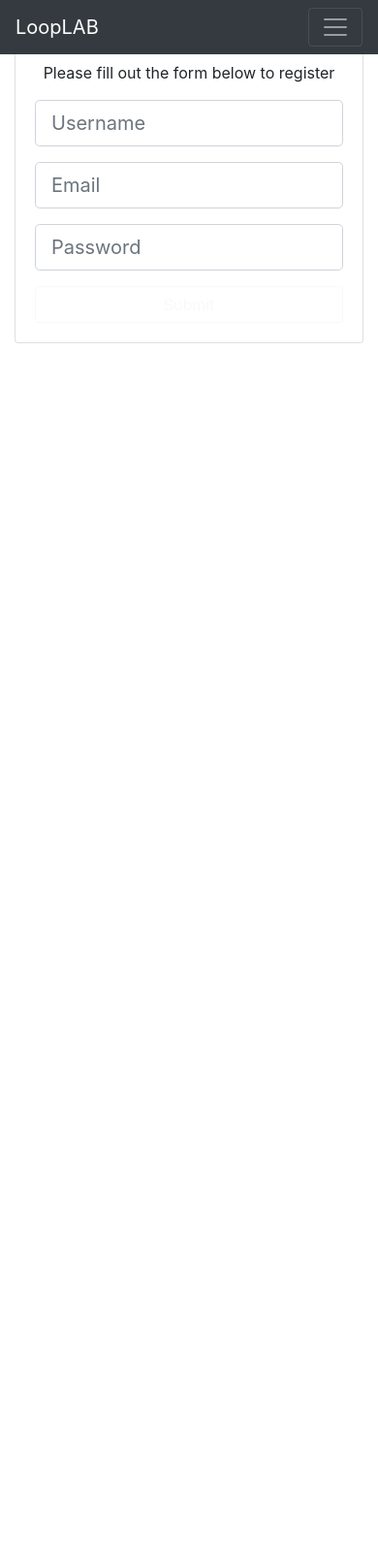
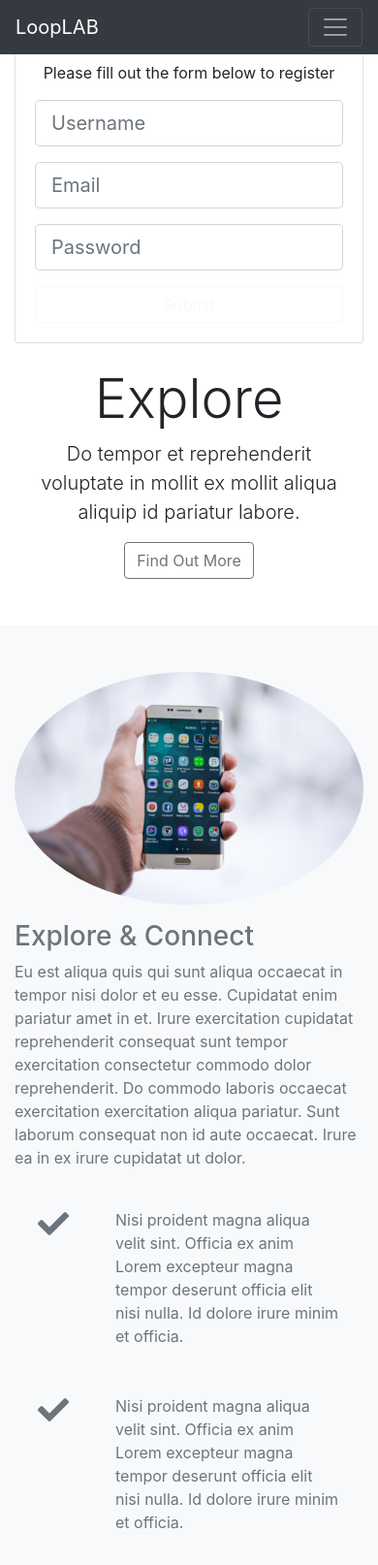
Before and after one commit to kbmp82/bootstrap-loopLAB, a website: page app/index.html in a window 390 px wide. Shown: the whole page at 97% size. Before the commit the page ends 844 px from the top, so only its background shows below. Drawn offline with nearby package versions, Linux system fonts and the light colour scheme.

Commit message:
Completed explore section

```diff
--- a/app/assets/styles/modules/_feature-item.css
+++ b/app/assets/styles/modules/_feature-item.css
@@ -3,11 +3,20 @@
     margin-bottom: -1.5em;
 
     &__icon {
-        border: $mainBlue 2px solid;
         border-radius: 7px;
-        color: $mainBlue;
         padding: 2px;
-        background-color: #fff;
+
+        &--blue {
+            color: $mainBlue;
+            border: $mainBlue 2px solid;
+            background-color: #fff;
+        }
+
+        &--dark-grey {
+            background-color: #333;
+            color: #fff;
+            border: #6c757d 2px solid;
+        }
 
     }
 }
--- a/app/index.html
+++ b/app/index.html
@@ -16,7 +16,11 @@
       integrity="sha384-WskhaSGFgHYWDcbwN70/dfYBj47jz9qbsMId/iRN3ewGhXQFZCSftd1LZCfmhktB"
       crossorigin="anonymous"
     />
-    <link href='https://fonts.googleapis.com/css?family=Roboto:400,100,300,500,700' rel='stylesheet' type='text/css'>
+    <link
+      href="https://fonts.googleapis.com/css?family=Roboto:400,100,300,500,700"
+      rel="stylesheet"
+      type="text/css"
+    />
     <title>LoopLAB</title>
   </head>
 
@@ -63,34 +67,36 @@
                 </h1>
                 <div class="feature-item d-flex">
                   <div class="p-4 align-self-start">
-                  <i class="feature-item__icon fas fa-check fa-2x"></i>
+                    <i class="feature-item__icon feature-item__icon--blue fas fa-check fa-2x"></i>
                   </div>
                   <div class="p-4 align-self-end">
-                  Ambitioni dedisse scripsisse iudicaretur. Cras mattis iudicium
-                  purus sit amet fermentum.
+                    Ambitioni dedisse scripsisse iudicaretur. Cras mattis
+                    iudicium purus sit amet fermentum.
                   </div>
                 </div>
                 <div class="feature-item d-flex">
                   <div class="p-4 align-self-start">
-                  <i class="feature-item__icon fas fa-check fa-2x"></i>
+                    <i class="feature-item__icon feature-item__icon--blue fas fa-check fa-2x"></i>
                   </div>
                   <div class="p-4 align-self-end">
-                  Ambitioni dedisse scripsisse iudicaretur. Cras mattis iudicium
-                  purus sit amet fermentum.
+                    Ambitioni dedisse scripsisse iudicaretur. Cras mattis
+                    iudicium purus sit amet fermentum.
                   </div>
                 </div>
                 <div class="feature-item d-flex">
                   <div class="p-4 align-self-start">
-                  <i class="feature-item__icon fas fa-check fa-2x"></i>
+                    <i class="feature-item__icon feature-item__icon--blue fas fa-check fa-2x"></i>
                   </div>
                   <div class="p-4 align-self-end">
-                  Ambitioni dedisse scripsisse iudicaretur. Cras mattis iudicium
-                  purus sit amet fermentum.
+                    Ambitioni dedisse scripsisse iudicaretur. Cras mattis
+                    iudicium purus sit amet fermentum.
                   </div>
                 </div>
               </div>
               <div id="contact-form" class="col-lg-4">
-              <div class="contact-form card text-center card-form contact-form--opacity">
+                <div
+                  class="contact-form card text-center card-form contact-form--opacity"
+                >
                   <div class="card-body">
                     <h3>Sign Up Today</h3>
                     <p>Please fill out the form below to register</p>
@@ -116,7 +122,10 @@
                           placeholder="Password"
                         />
                       </div>
-                    <input type="submit" class="btn btn-outline-light btn-block">
+                      <input
+                        type="submit"
+                        class="btn btn-outline-light btn-block"
+                      />
                     </form>
                   </div>
                 </div>
@@ -126,6 +135,55 @@
         </div>
       </div>
     </header>
+
+    <!-- EXPLORE HEAD SECTION -->
+    <section id="explore-head-section">
+      <div class="container">
+        <div class="col text-center pt-4 pb-5">
+          <h1 class="display-4 headline">Explore</h1>
+          <p class="lead">
+            Do tempor et reprehenderit voluptate in mollit ex mollit aliqua
+            aliquip id pariatur labore.
+          </p>
+          <a href="" class="btn btn-outline-secondary">Find Out More</a>
+        </div>
+      </div>
+    </section>
+
+    <!-- EXPLORE SECTION -->
+    <section id="explore-section" class="bg-light text-muted py-5">
+      <div class="container">
+        <div class="row">
+          <div class="col-md-6">
+            <img
+              src="assets/images/explore-section1.jpg"
+              alt=""
+              class="img-fluid mb-3 rounded-circle"
+            />
+          </div>
+          <div class="col-md-6">
+            <h3>Explore & Connect</h3>
+            <p>Eu est aliqua quis qui sunt aliqua occaecat in tempor nisi dolor et eu esse. Cupidatat enim pariatur amet in et. Irure exercitation cupidatat reprehenderit consequat sunt tempor exercitation consectetur commodo dolor reprehenderit. Do commodo laboris occaecat exercitation exercitation aliqua pariatur. Sunt laborum consequat non id aute occaecat. Irure ea in ex irure cupidatat ut dolor.</p>
+            <div class="feature-item d-flex">
+              <div class="p-4 align-self-start">
+                <i class="feature-item__icon feature-item__icon--dark-grey fas fa-check fa-2x"></i>
+              </div>
+              <div class="p-4 align-self-end">
+                  Nisi proident magna aliqua velit sint. Officia ex anim Lorem excepteur magna tempor deserunt officia elit nisi nulla. Id dolore irure minim et officia.
+                 </div>
+            </div>
+            <div class="feature-item d-flex">
+                <div class="p-4 align-self-start">
+                  <i class="feature-item__icon feature-item__icon--dark-grey fas fa-check fa-2x"></i>
+                </div>
+                <div class="p-4 align-self-end">
+                    Nisi proident magna aliqua velit sint. Officia ex anim Lorem excepteur magna tempor deserunt officia elit nisi nulla. Id dolore irure minim et officia.
+                   </div>
+              </div>
+          </div>
+        </div>
+      </div>
+    </section>
     <script
       src="http://code.jquery.com/jquery-3.3.1.min.js"
       integrity="sha256-FgpCb/KJQlLNfOu91ta32o/NMZxltwRo8QtmkMRdAu8="
```
Lines whose indentation alone changed are shown as unchanged.
